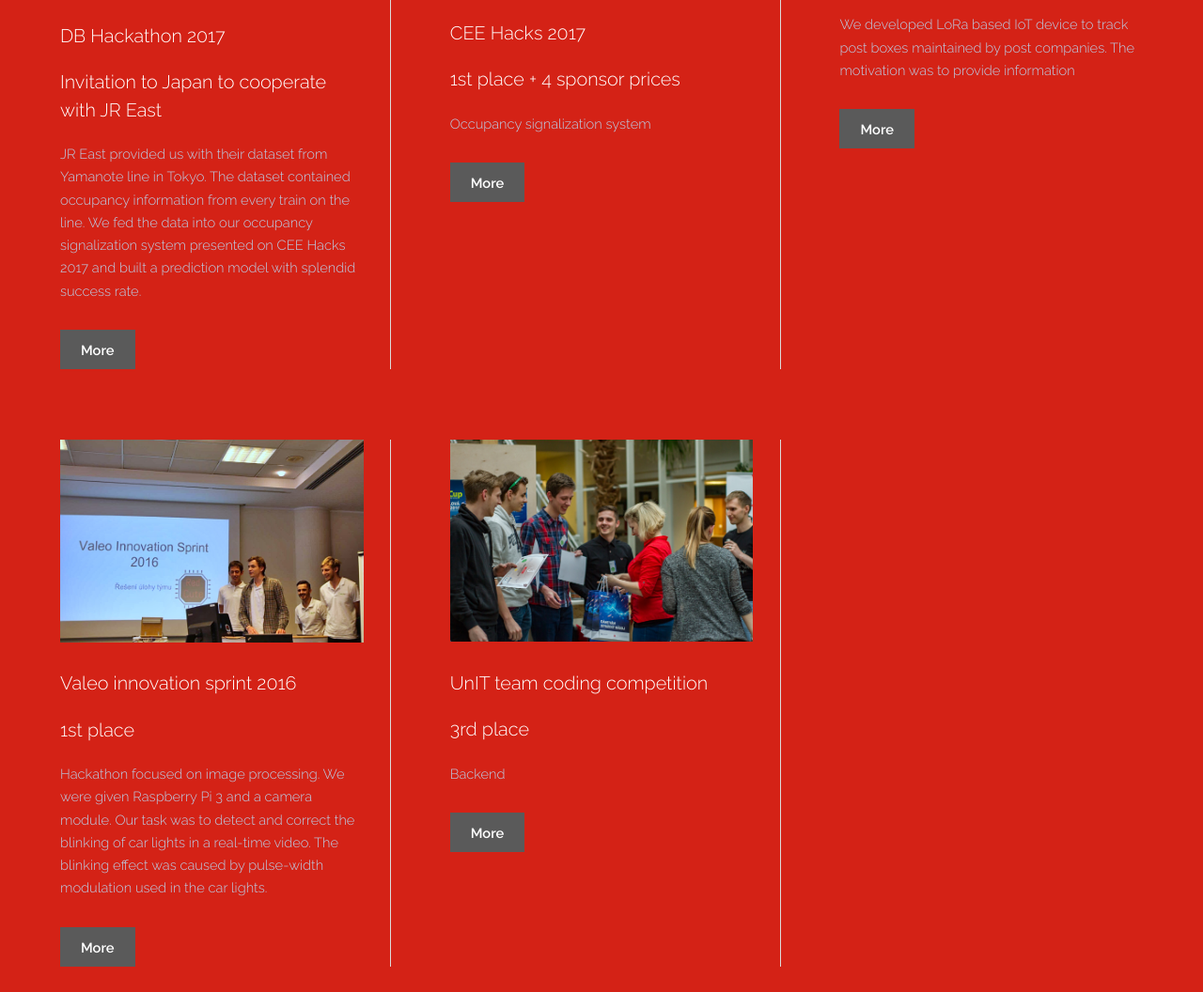
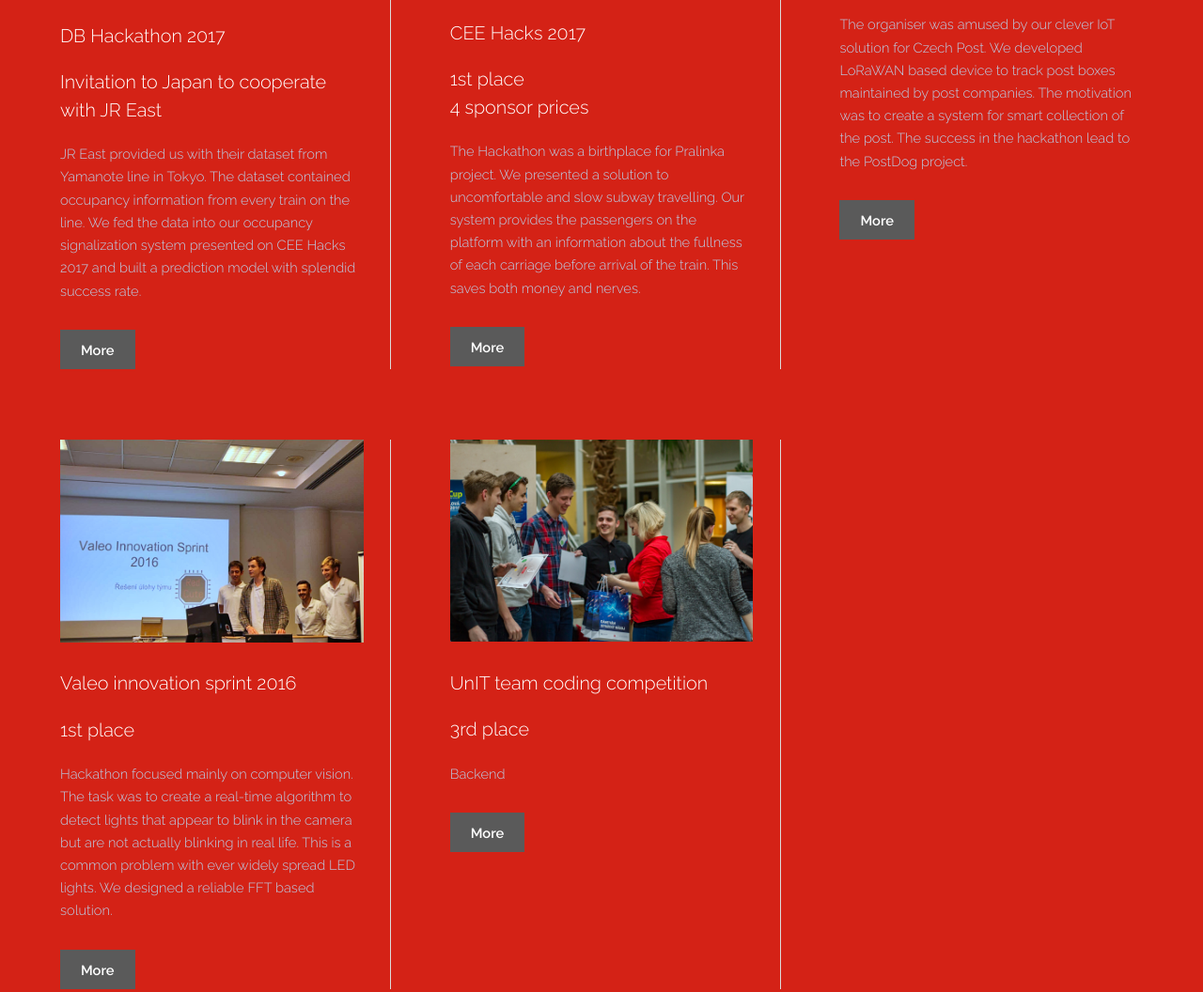
Before and after one commit to tomas2211/redcute-web, a plain HTML site: page index.html in a window 1280 px wide. Shown: the part 1620-2676 px from the top of the page at 94% size. Drawn offline with Linux system fonts and the light colour scheme.

Commit message:
Edited text of achievments - CEE, CRA, Valeo.

```diff
--- a/index.html
+++ b/index.html
@@ -76,6 +76,7 @@
 								<a href="https://www.youtube.com/watch?v=re_y5qd3Paw" class="button">More</a>
 							</footer>
 						</article>
+
 						<article>
 							<div class="image fit">
 								<img src="images/CEEHacks_SMH.jpg" alt="CEEHacks" />
@@ -83,12 +84,13 @@
 							<header>
 								<h3>CEE Hacks 2017</h3>
 							</header>
-                            <h3>1st place + 4 sponsor prices</h3>
-							<p>Occupancy signalization system</p>
+                            <h3>1st place<br>4 sponsor prices</h3>
+                            <p>The Hackathon was a birthplace for Pralinka project. We presented a solution to uncomfortable and slow subway travelling. Our system provides the passengers on the platform with an information about the fullness of each carriage before arrival of the train. This saves both money and nerves.</p>
 							<footer>
-								<a href="#" class="button">More</a>
+								<a href="http://www.ceehacks.com/smhprague2017/" class="button">More</a>
 							</footer>
 						</article>
+
                         <article>
 							<div class="image fit">
 								<img src="images/pic02.jpg" alt="Pic 02" />
@@ -97,8 +99,7 @@
 								<h3>CRA Hackathon 2016</h3>
 							</header>
                             <h3>2nd place</h3>
-							<p>We developed LoRa based IoT device to track post boxes maintained by post companies. The motivation was to provide information  </p>
-
+							<p>The organiser was amused by our clever IoT solution for Czech Post. We developed LoRaWAN based device to track post boxes maintained by post companies. The motivation was to create a system for smart collection of the post. The success in the hackathon lead to the PostDog project.</p>
 							<footer>
 								<a target="blank" href="http://tyinternety.cz/smart/ceske-radiokomunikace-chteji-pohnout-s-internetem-veci-oteviraji-iot-hub-a-vyzyvaji-talenty/" class="button">More</a>
 							</footer>
@@ -115,7 +116,7 @@
 								<h3>Valeo innovation sprint 2016</h3>
 							</header>
                             <h3>1st place</h3>
-							<p>Hackathon focused on image processing. We were given Raspberry Pi 3 and a camera module. Our task was to detect and correct the blinking of car lights in a real-time video. The blinking effect was caused by pulse-width modulation used in the car lights. </p>
+							<p>Hackathon focused mainly on computer vision. The task was to create a real-time algorithm to detect lights that appear to blink in the camera but are not actually blinking in real life. This is a common problem with ever widely spread LED lights. We designed a reliable FFT based solution.</p>
 							<footer>
 								<a href="#" class="button">More</a>
 							</footer>
```
